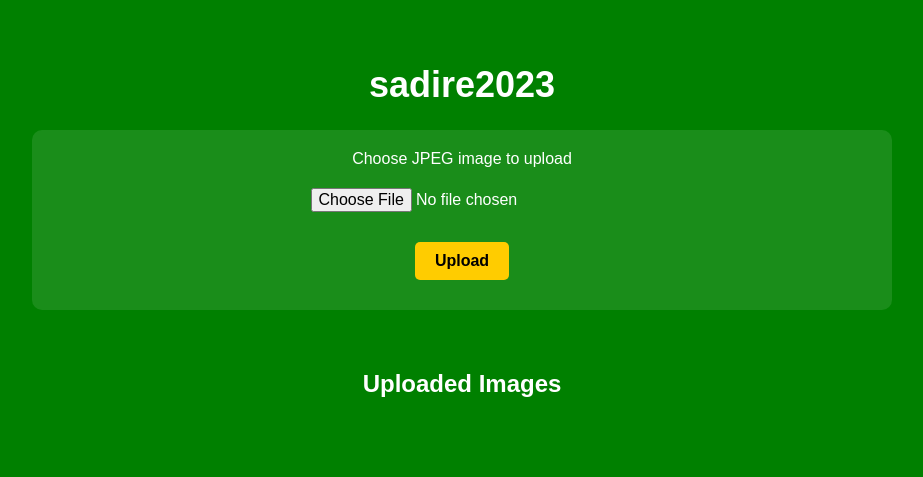
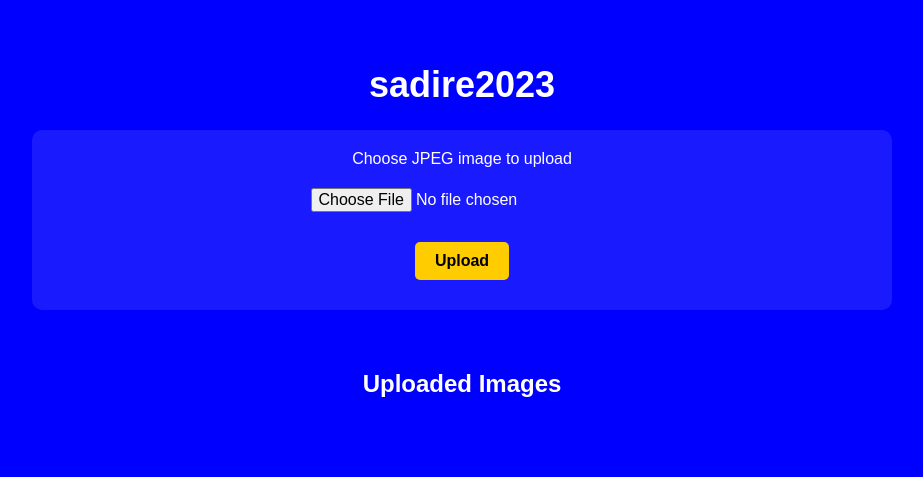
Before and after one commit to saivamshi12/cloud-native-project, a Flask app: template templates/index.html in a window 1280 px wide. Shown: the top 477 px of the page, without its empty margins (178-1101 px from the left). Run offline with Flask 3, Linux system fonts and the light colour scheme; the template is opened without the code that fills it, so the values that code supplies are empty.

Commit message:
Update index.html

```diff
--- a/templates/index.html
+++ b/templates/index.html
@@ -3,7 +3,7 @@
 <head>
     <title>sadire2023</title>
     <style>
-        body { background: green; font-family: Arial, sans-serif; max-width: 900px; margin: auto; padding: 20px; color: white; text-align: center; }
+        body { background: blue; font-family: Arial, sans-serif; max-width: 900px; margin: auto; padding: 20px; color: white; text-align: center; }
         .container { padding: 20px; border-radius: 8px; }
         h1 { font-size: 36px; }
 
```
